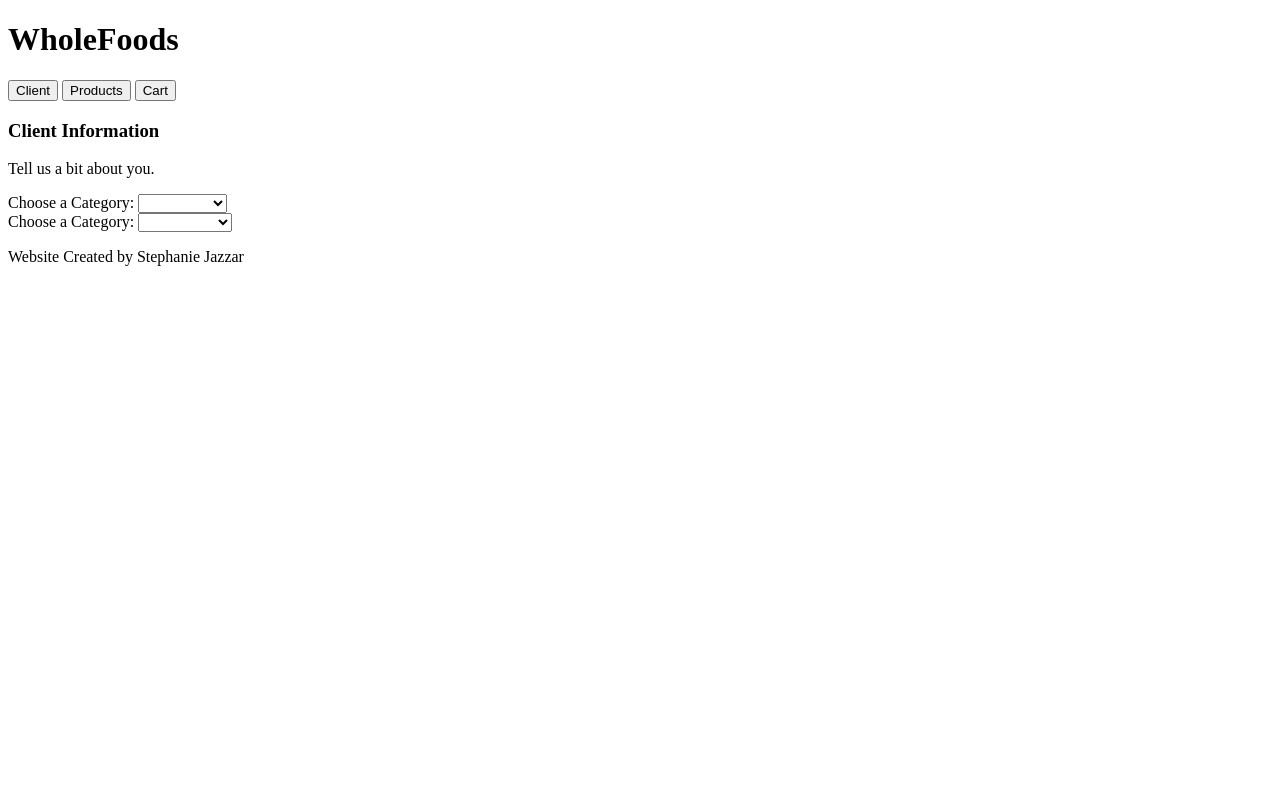
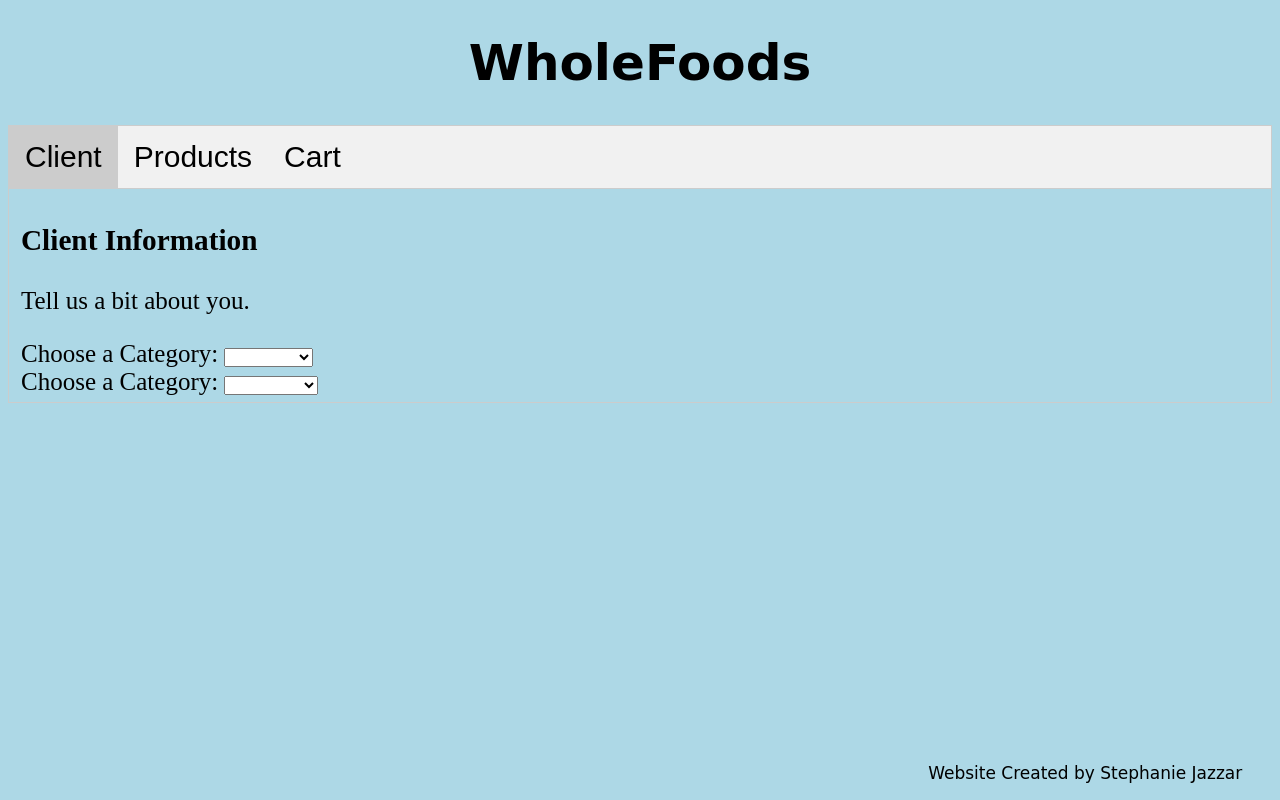
Before and after one commit to stephaniejazzar/Grocery-Store-Website, a plain HTML site: page index.html in a window 1280 px wide. Both pictures are taken after a click on the button "Client". Drawn offline with Linux system fonts and the light colour scheme.

Commit message:
modification to css file

```diff
--- a/styles/style.css
+++ b/styles/style.css
@@ -1,61 +1,64 @@
-<!DOCTYPE html>
-<html>
-<head>
-    <! This style sheet is taken from  https://www.w3schools.com/howto/howto_js_tabs.asp>
-    <link href="styles/style.css" rel="stylesheet" type="text/css">
-</head>
+/* This style sheet is taken from  https://www.w3schools.com/howto/howto_js_tabs.asp> */
 
-<body>
+/* Style the tab */
+.tab {
+    overflow: hidden;
+    border: 1px solid #ccc;
+    background-color: #f1f1f1;
+}
 
-<h1 class="title"> WholeFoods</h1>
+/* Style the buttons that are used to open the tab content */
+.tab button {
+    background-color: inherit;
+    float: left;
+    border: none;
+    outline: none;
+    cursor: pointer;
+    padding: 14px 16px;
+    transition: 0.3s;
+}
 
-<!-- Tab links, each one with an onclick event associated with it -->
-<div class="tab">
-    <button class="tablinks" onclick="openInfo(event, 'Client')">Client</button>
-    <button class="tablinks" onclick="openInfo(event, 'Products')">Products</button>
-    <button class="tablinks" onclick="openInfo(event, 'Cart')">Cart</button>
-</div>
+button {
+    font-size: 30px;
+}
 
-<!-- Tab content -->
-<div id="Client" class="tabcontent">
-    <h3>Client Information</h3>
-    <p>Tell us a bit about you.</p>
-    Choose a Category:
-    <select id="dietSelect" name="dietSelect" onchange="populateListProductChoices(this.id, 'displayProduct')">
-        <option value=""></option>
-        <option value="Vegetarian">Vegetarian</option>
-        <option value="GlutenFree">GlutenFree</option>
-        <option value="None">None</option>
-    </select><br>
-    Choose a Category:
-    <select id="dietSelectOrganic" name="dietSelectOrganic" onchange="populateListProductChoices(this.id, 'displayProduct')">
-        <option value=""></option>
-        <option value="Organic">Organic</option>
-        <option value="Not Organic">Not Organic</option>
-    </select>
-</div>
+div{
+    font-size: 25px;
+}
 
-<div id="Products" class="tabcontent">
-    <h3>Your targeted products</h3>
-    <p>We preselected products based on your restrictions.</p>
-    Choose items to buy:
-    <div id="displayProduct"></div>
-    <button id="addCart" type="button" class="block" onclick="selectedItems()">
-        Add selected items to cart.
-    </button>
-</div>
+/* Change background color of buttons on hover */
+.tab button:hover {
+    background-color: #ddd;
+}
 
-<div id="Cart" class="tabcontent">
-    <h3>Cart</h3>
-    <p>Here is your cart.</p>
-    <div id="displayCart"></div>
-</div>
+/* Create an active/current tablink class */
+.tab button.active {
+    background-color: #ccc;
+}
 
-<p class="signature">Website Created by Stephanie Jazzar</p>
+/* Style the tab content */
+.tabcontent {
+    display: none;
+    padding: 6px 12px;
+    border: 1px solid #ccc;
+    border-top: none;
+}
 
+body{
+    background-color: lightblue;
+}
 
-<script src="scripts/groceries.js"></script>
-<script src="scripts/main.js"></script>
+.title{
+    font-family: cursive;
+    font-size: 50px;
+    text-align: center;
+}
 
-</body>
-</html>
+.signature{
+    text-align: end;
+    font-size: 17px;
+    font-family: cursive;
+    position:absolute;
+    bottom:0;
+    right:1cm;
+}
```
